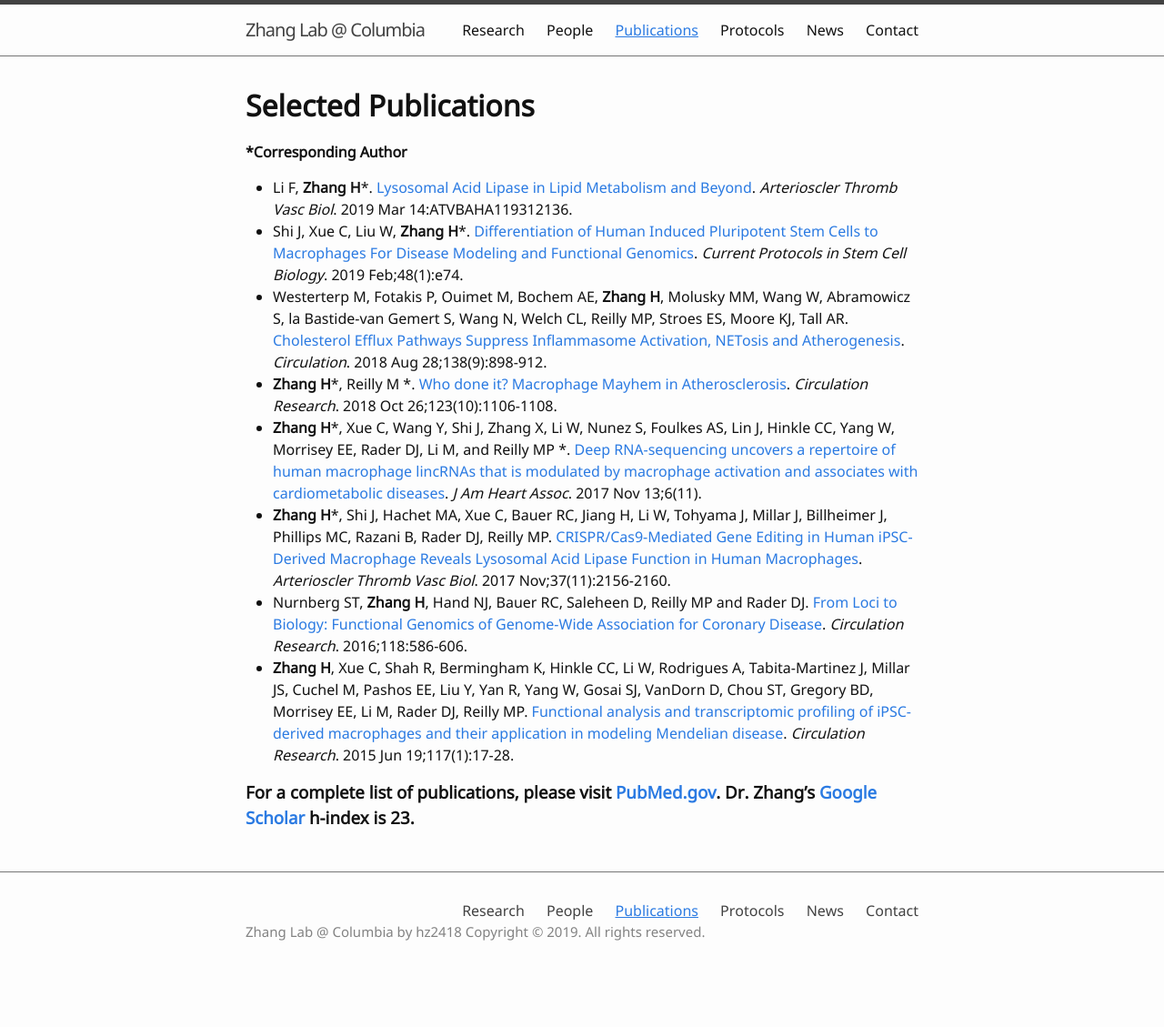
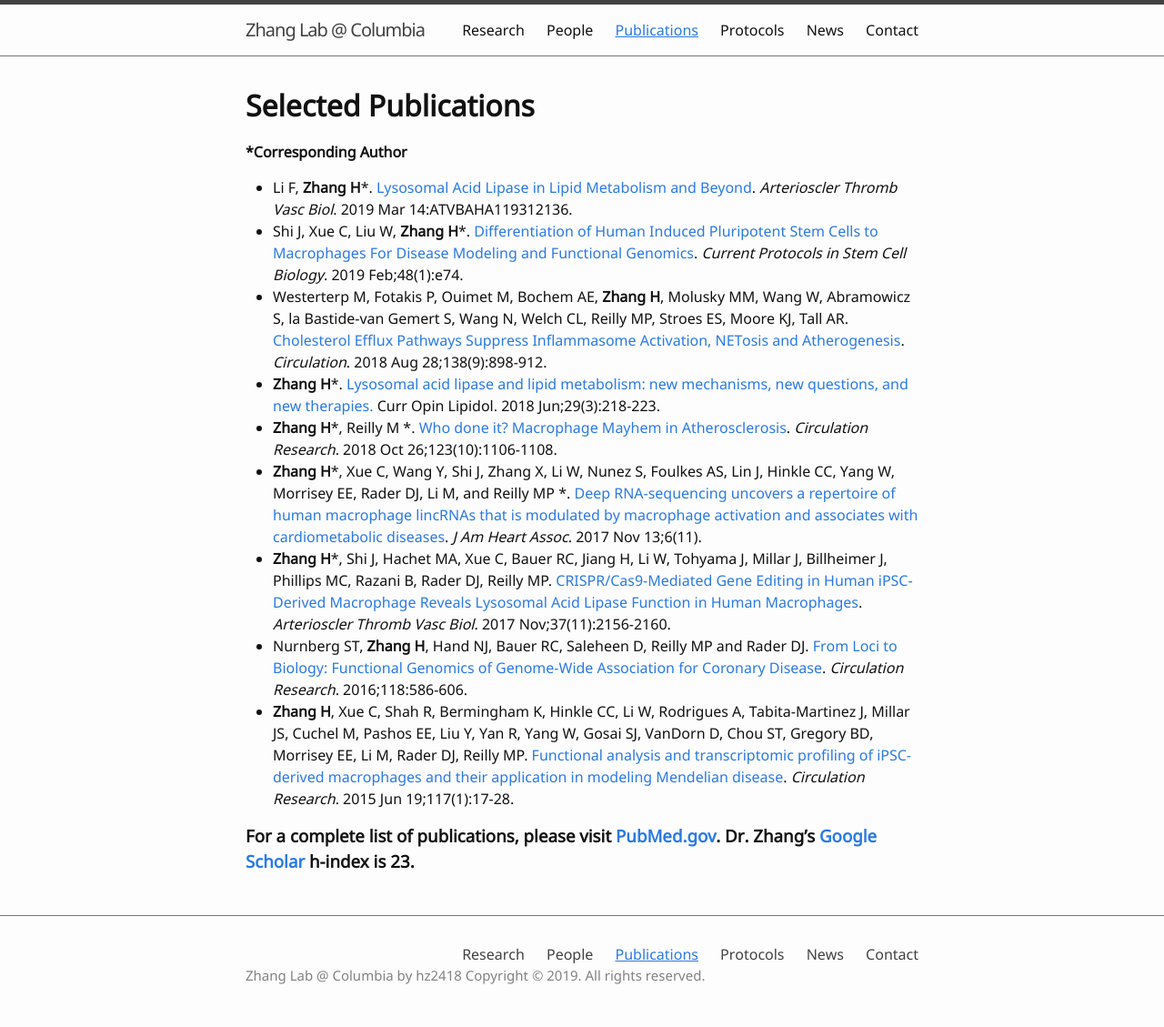
Before and after one commit to hanruizhang/zhanglab, a Jekyll site: the page built from 3_Publications.md, in a window 1280 px wide. Shown: the whole page at 91% size. Built offline with Jekyll 4.4.1, drawn with Linux system fonts in a browser that asks for light colours; before the commit the page ends 1081 px from its top, so only the background shows below that.

Commit message:
Update 3_Publications.md

```diff
--- a/3_Publications.md
+++ b/3_Publications.md
@@ -10,6 +10,7 @@ nav: true
 * Li F, **Zhang H***. [Lysosomal Acid Lipase in Lipid Metabolism and Beyond](https://www.ahajournals.org/doi/abs/10.1161/ATVBAHA.119.312136). _Arterioscler Thromb Vasc Biol_. 2019 Mar 14:ATVBAHA119312136.
 * Shi J, Xue C, Liu W, **Zhang H***. [Differentiation of Human Induced Pluripotent Stem Cells to Macrophages For Disease Modeling and Functional Genomics](https://currentprotocols.onlinelibrary.wiley.com/doi/full/10.1002/cpsc.74). _Current Protocols in Stem Cell Biology_. 2019 Feb;48(1):e74.
 * Westerterp M, Fotakis P, Ouimet M, Bochem AE, **Zhang H**, Molusky MM, Wang W, Abramowicz S, la Bastide-van Gemert S, Wang N, Welch CL, Reilly MP, Stroes ES, Moore KJ, Tall AR. [Cholesterol Efflux Pathways Suppress Inflammasome Activation, NETosis and Atherogenesis](https://www.ncbi.nlm.nih.gov/pubmed/29588315). _Circulation_. 2018 Aug 28;138(9):898-912.
+* **Zhang H***. [Lysosomal acid lipase and lipid metabolism: new mechanisms, new questions, and new therapies.](https://www.ncbi.nlm.nih.gov/pubmed/29547398) Curr Opin Lipidol. 2018 Jun;29(3):218-223.
 * **Zhang H***, Reilly M *. [Who done it? Macrophage Mayhem in Atherosclerosis](https://www.ncbi.nlm.nih.gov/pubmed/30359193). _Circulation Research_. 2018 Oct 26;123(10):1106-1108.
 * **Zhang H***, Xue C, Wang Y, Shi J, Zhang X, Li W, Nunez S, Foulkes AS, Lin J, Hinkle CC, Yang W, Morrisey EE, Rader DJ, Li M, and Reilly MP *. [Deep RNA-sequencing uncovers a repertoire of human macrophage lincRNAs that is modulated by macrophage activation and associates with cardiometabolic diseases](https://www.ahajournals.org/doi/full/10.1161/JAHA.117.007431?url_ver=Z39.88-2003&rfr_id=ori:rid:crossref.org&rfr_dat=cr_pub%3dpubmed). _J Am Heart Assoc_. 2017 Nov 13;6(11).
 * **Zhang H***, Shi J, Hachet MA, Xue C, Bauer RC, Jiang H, Li W, Tohyama J, Millar J, Billheimer J, Phillips MC, Razani B, Rader DJ, Reilly MP. [CRISPR/Cas9-Mediated Gene Editing in Human iPSC-Derived Macrophage Reveals Lysosomal Acid Lipase Function in Human Macrophages](https://www.ncbi.nlm.nih.gov/pmc/articles/PMC5659288/). _Arterioscler Thromb Vasc Biol_. 2017 Nov;37(11):2156-2160.
```
